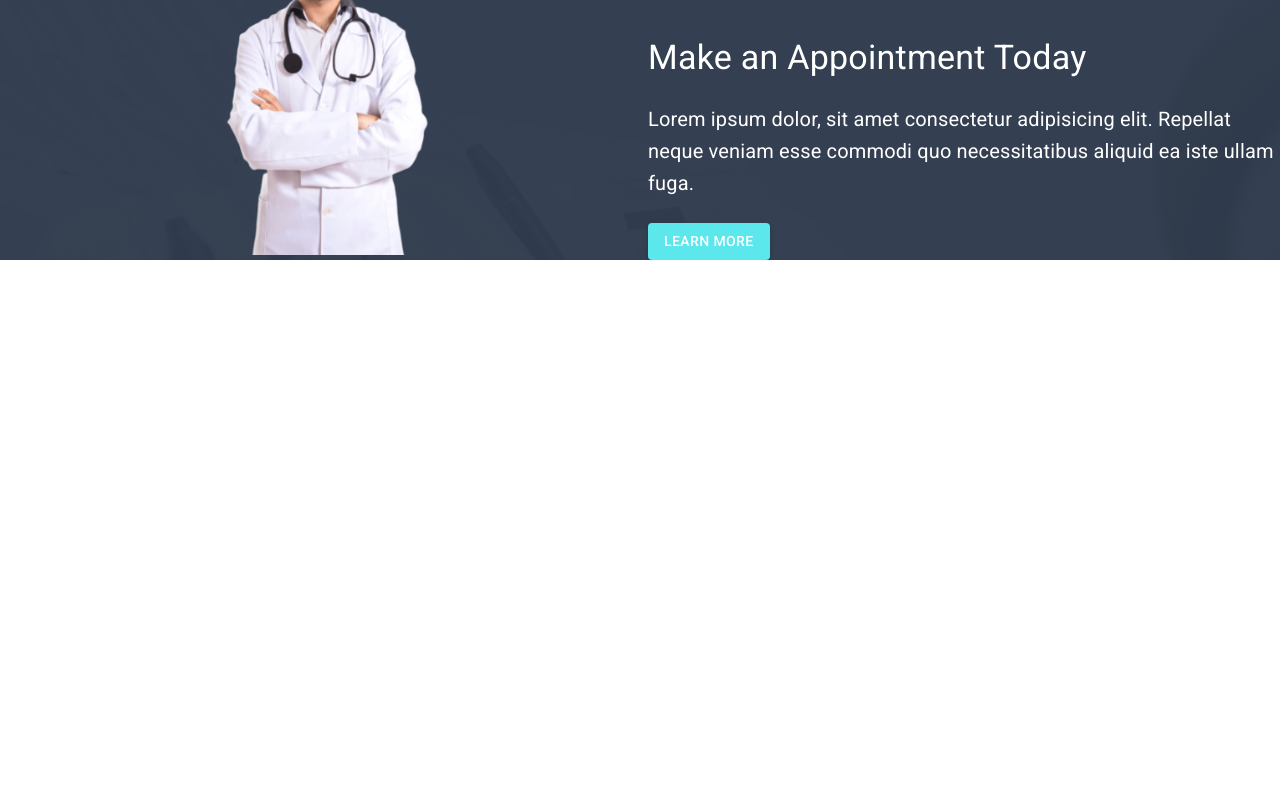
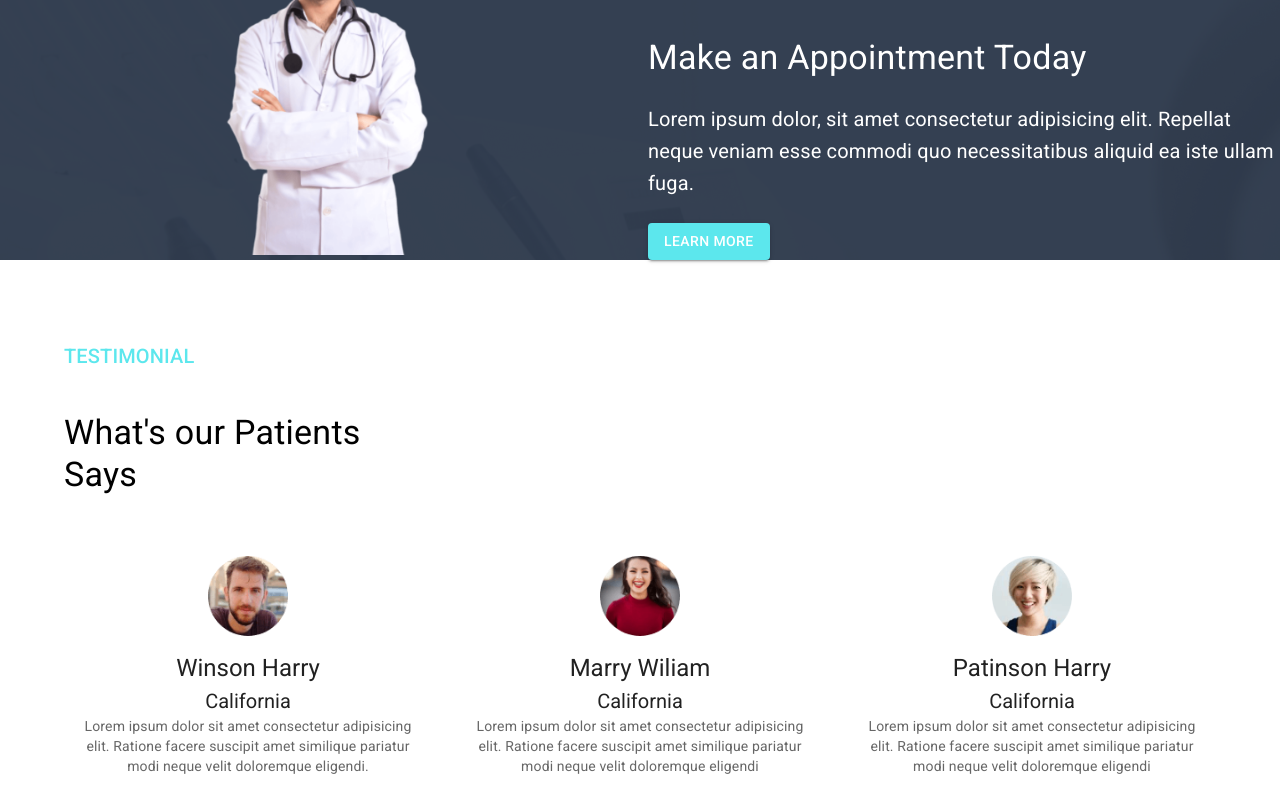
Before and after one commit to joybd97/doctors-portal-client, a React (Create React App) app: page / in a window 1280 px wide. Shown: the part 1080-1880 px from the top of the page. Before the commit the page ends 1340 px from the top, so only its background shows below. Built offline with nearby package versions, Linux system fonts and the light colour scheme.

Commit message:
Testimonial Added

```diff
--- a/src/Pages/Home/Home/Home.js
+++ b/src/Pages/Home/Home/Home.js
@@ -3,6 +3,7 @@ import Navigation from '../../Shared/Navigation/Navigation';
 import AppointmentBanner from '../AppointmentBanner/AppointmentBanner';
 import Banner from '../Banner/Banner';
 import Services from '../Services/Services';
+import Testimonial from '../Testimonial/Testimonial';
 
 const Home = () => {
     return (
@@ -11,6 +12,7 @@ const Home = () => {
            <Banner></Banner>
            <Services></Services>
            <AppointmentBanner></AppointmentBanner>
+           <Testimonial></Testimonial>
         </div>
     );
 };
--- /dev/null
+++ b/src/Pages/Home/SingleTestimonial/SingleTestimonial.js
@@ -0,0 +1,34 @@
+import { Card, CardContent, CardMedia, Grid, Typography } from '@mui/material';
+import React from 'react';
+
+const SingleTestimonial = (props) => {
+    const {name,city,text,img} = props.testimonial;
+    return (
+        <Grid item xs={4} sm={4} md={4} >
+        <Card sx={{ minWidth: 275, border: 0, boxShadow: 0 }}>
+        <CardMedia
+        component="img"
+        style={{width: 'auto', height: '80px', margin: '0 auto'}}
+        height="194"
+        image={img}
+
+      />
+        <CardContent>
+
+          <Typography variant="h5" component="div">
+           {name} <br />
+           <small>{city}</small>
+          </Typography>
+
+          <Typography variant="body2" color="text.secondary">
+            {text}
+
+          </Typography>
+        </CardContent>
+
+      </Card>
+        </Grid>
+    );
+};
+
+export default SingleTestimonial;
--- /dev/null
+++ b/src/Pages/Home/Testimonial/Testimonial.js
@@ -0,0 +1,60 @@
+import { Container, Grid, Typography } from '@mui/material';
+import React from 'react';
+import SingleTestimonial from '../SingleTestimonial/SingleTestimonial';
+import p1 from '../../../images/people1.png';
+import p2 from '../../../images/people2.png';
+import p3 from '../../../images/people3.png';
+
+
+const testimonials =[
+    {
+        id:1,
+        name: 'Winson Harry',
+        city: 'California',
+        text:  'Lorem ipsum dolor sit amet consectetur adipisicing elit. Ratione facere suscipit amet similique pariatur modi neque velit doloremque eligendi.',
+        img: p1
+    },
+    {
+        id:1,
+        name: 'Marry Wiliam',
+        city: 'California',
+        text:  'Lorem ipsum dolor sit amet consectetur adipisicing elit. Ratione facere suscipit amet similique pariatur modi neque velit doloremque eligendi',
+        img: p2
+    },
+    {
+        id:1,
+        name: 'Patinson Harry',
+        city: 'California',
+        text:  'Lorem ipsum dolor sit amet consectetur adipisicing elit. Ratione facere suscipit amet similique pariatur modi neque velit doloremque eligendi',
+        img: p3
+    }
+]
+
+const Testimonial = () => {
+    return (
+        <Container>
+            <div >
+                <Typography variant="h6" sx={{mt: 10, textAlign: 'left'}} style={{color: '#5CE7ED'}}>
+                TESTIMONIAL
+                </Typography>
+                <Typography variant="h4" sx={{my:5, textAlign: 'left'}}>
+                 What's our Patients <br />
+                 Says
+                </Typography>
+                <br />
+            </div>
+
+            <Grid container spacing={{ xs: 2, md: 3 }} columns={{ xs: 4, sm: 8, md: 12 }}>
+                {
+                    testimonials.map(testimonial=> <SingleTestimonial
+                        testimonial={testimonial}
+                         key={testimonial.id}
+                        ></SingleTestimonial>)
+                }
+                </Grid>
+
+        </Container>
+    );
+};
+
+export default Testimonial;
```
